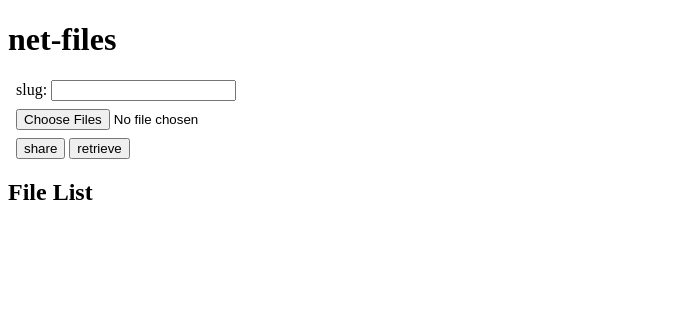
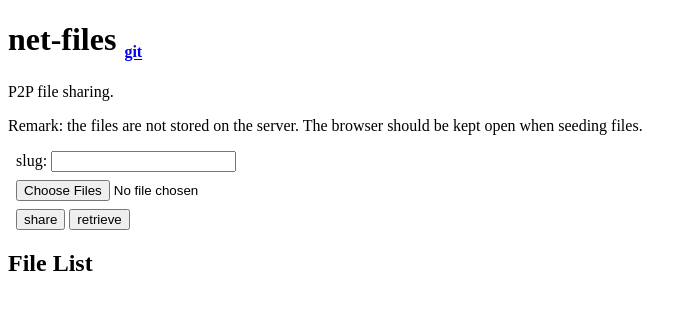
Before and after one commit to beenotung/net-files, a website: page public/index.html in a window 1280 px wide. Shown: the whole page, without its empty margins (0-697 px from the left). Drawn offline with nearby package versions, Linux system fonts and the light colour scheme; no server answers.

Commit message:
docs: add links to github docs: remind the user to keep the browser opened for seeding

```diff
--- a/public/index.html
+++ b/public/index.html
@@ -18,10 +18,25 @@
       .file {
         margin-bottom: 1rem;
       }
+      h1 sub {
+        font-size: 1rem;
+      }
     </style>
   </head>
   <body>
-    <h1>net-files</h1>
+    <h1>
+      net-files
+      <sub>
+        <a href="https://github.com/beenotung/net-files" target="_blank">
+          git
+        </a>
+      </sub>
+    </h1>
+    <p>P2P file sharing.</p>
+    <p>
+      Remark: the files are not stored on the server. The browser should be kept
+      open when seeding files.
+    </p>
     <div class="inputs">
       <div>
         <label>
```
